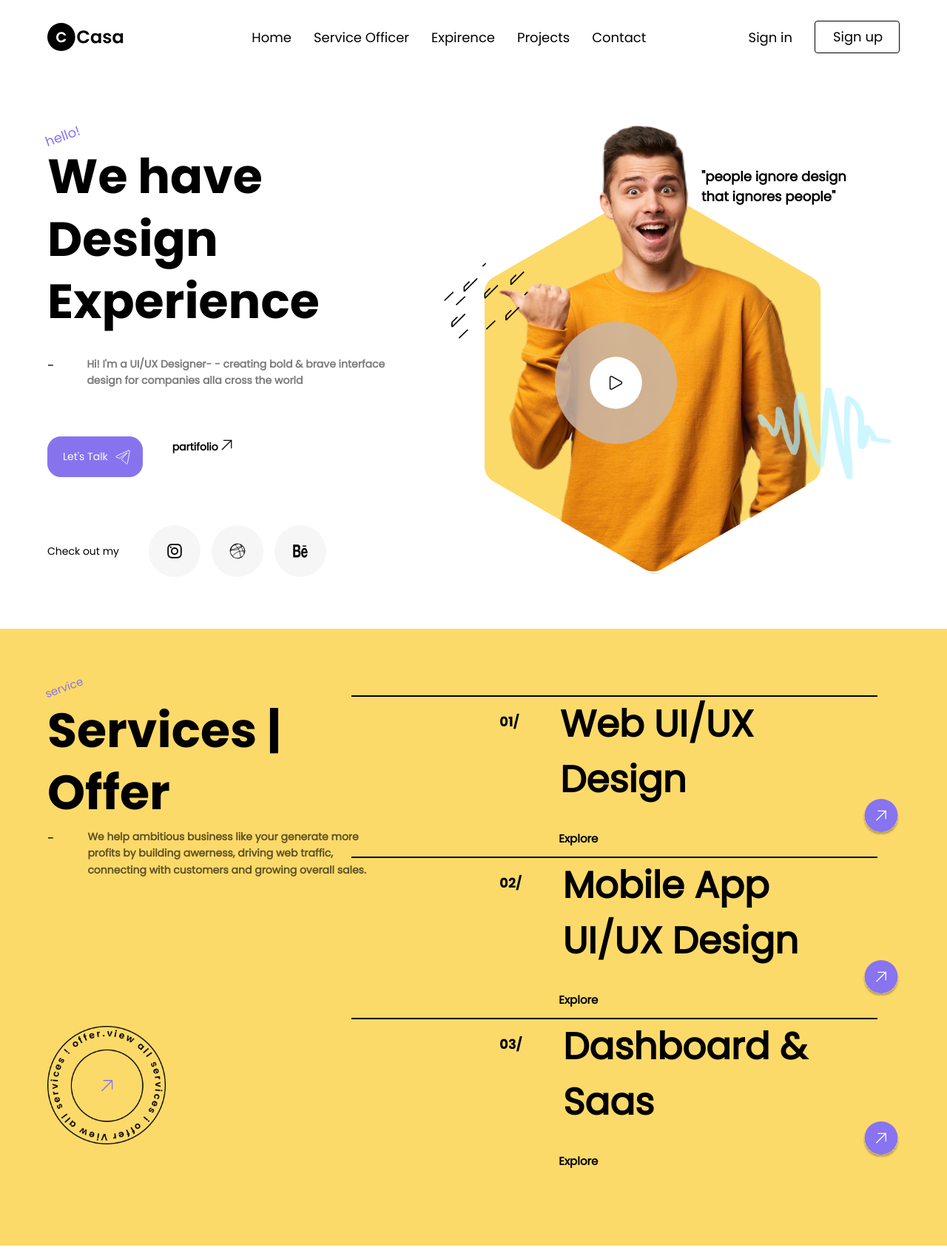
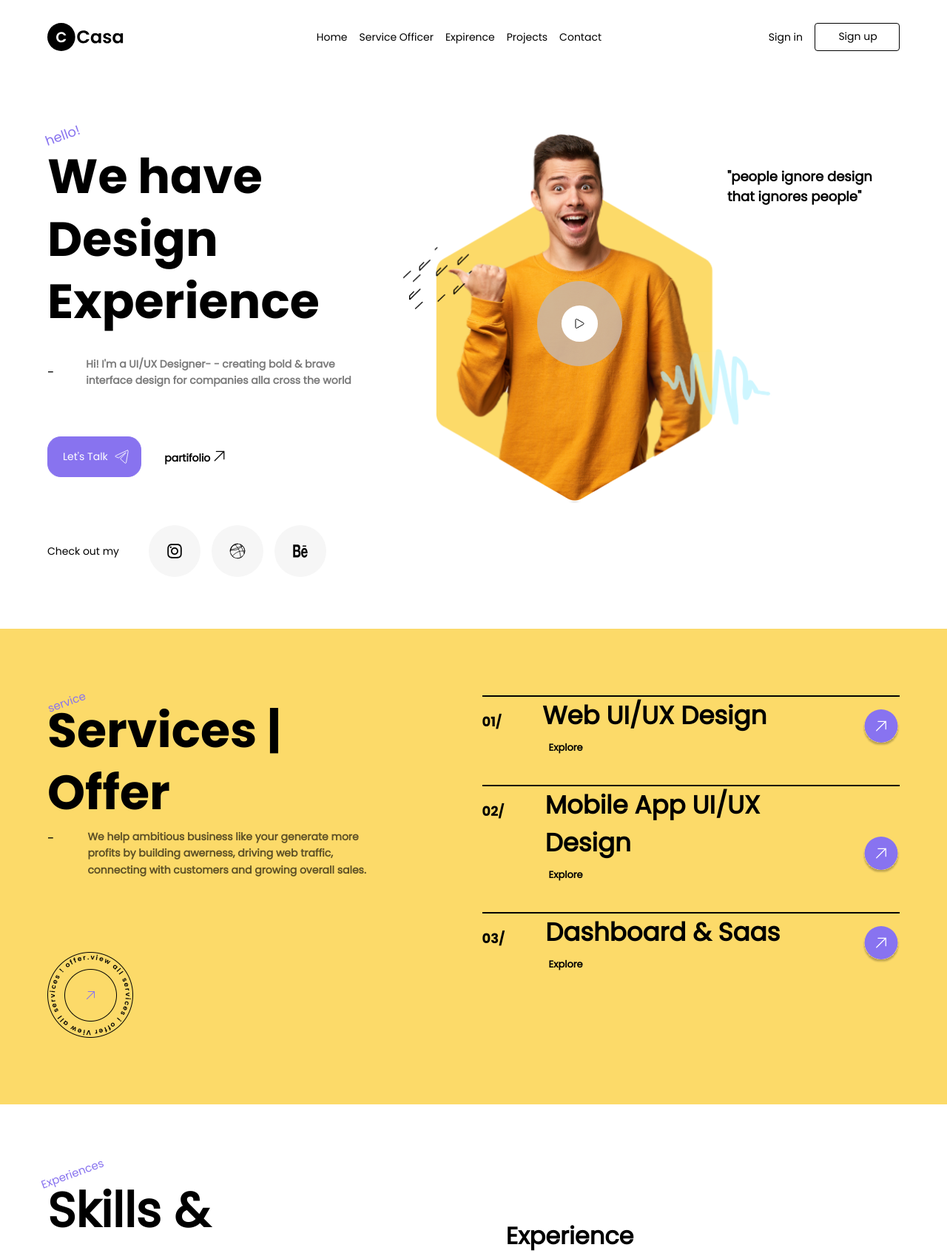
Before and after one commit to mahshuk/portflio_static_website, a plain HTML site: page index.html in a window 1280 px wide. Shown: the top 1698 px of the page at 74% size. Drawn offline with Linux system fonts and the light colour scheme.

Commit message:
footer section completed and responsive at 1280 px on progress

```diff
--- a/css/style.css
+++ b/css/style.css
@@ -177,6 +177,7 @@ header section.container nav.right ul li a.button {
 }
 #spotlight section.content div.left div.box {
 	display: flex;
+	align-items: center;
 	margin-top: 30px;
 	margin-bottom: 65px;
 
@@ -945,3 +946,82 @@ footer section.content section.bottom ul li:last-child {
 footer section.content section.bottom ul li a {
 	font-weight: 800;
 }
+@media all and (max-width: 1280px) {
+	#spotlight section.content {
+		background-position: 479px 10px;
+		background-size: 500px;
+	}
+	#spotlight section.content div.left p {
+		max-width: 445px;
+	}
+	#spotlight section.content div.left div.box div.partifolio {
+		margin-left: 31px;
+	}
+	#spotlight section.content div.right div.quote h3 {
+		margin: 0px 10px 0 0;
+	}
+	#spotlight section.content div.right div.quote div.play {
+		width: 115px;
+		top: 380px;
+		right: 439px;
+	}
+	header section.container nav.middle ul li {
+		margin-right: 16px;
+		font-size: 14px;
+	}
+	header section.container nav.right ul li {
+		margin-right: 16px;
+		font-size: 14px;
+	}
+	#projects section.container {
+		flex-wrap: wrap;
+	}
+	#projects section.container div.left {
+		width: 48%;
+		margin-bottom: 40px;
+	}
+	#projects section.container div.left.second {
+		margin: 0;
+	}
+	#projects section.container div.left.third {
+		margin: 0;
+	}
+	#projects section.container div.left div.flex div.round {
+		display: none;
+	}
+	#services section.content section.left {
+		width: 49%;
+	}
+	#services section.content section.right {
+		width: 49%;
+	}
+	#services section.content section.right div.first hr.line {
+		margin-left: 0;
+		margin-right:0;
+	}
+	#services section.content section.right div.first ul li h3 {
+		font-weight: 800;
+		font-size: 34px;
+	}
+	#services section.content section.right div.first ul li {
+		margin-bottom: 8px;
+	}
+	#services section.content section.right div.second h5 {
+		font-size: 13px;
+		margin: 0 0 40px 90px;
+	}
+	#services section.content section.left div.help div.image {
+		width: 116px;
+		margin-top: 100px;
+	}
+	#experiences section.container section.left div.top div.help ul li p {
+		margin-left: 18px;
+	}
+	#experiences section.container section.left div.bottom ul li {
+		width: 28%;
+	}
+	#testimonial section.content section.top div.left h1 {
+		font-size: 60px;
+		max-width: 460px;
+	}
+}
```
